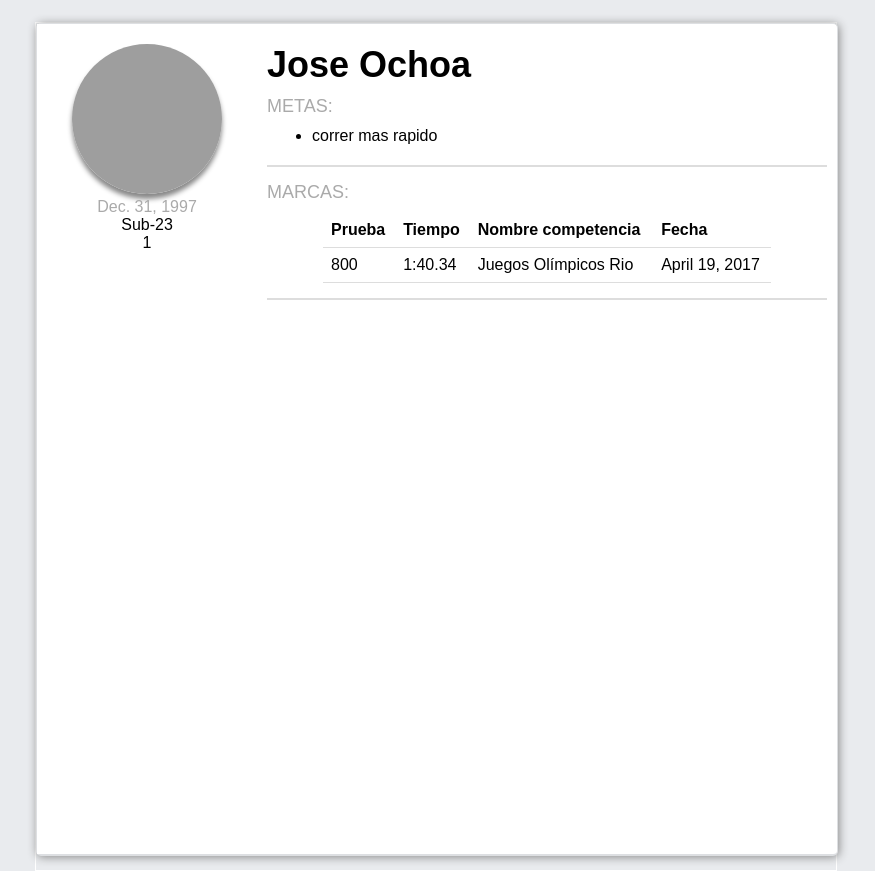
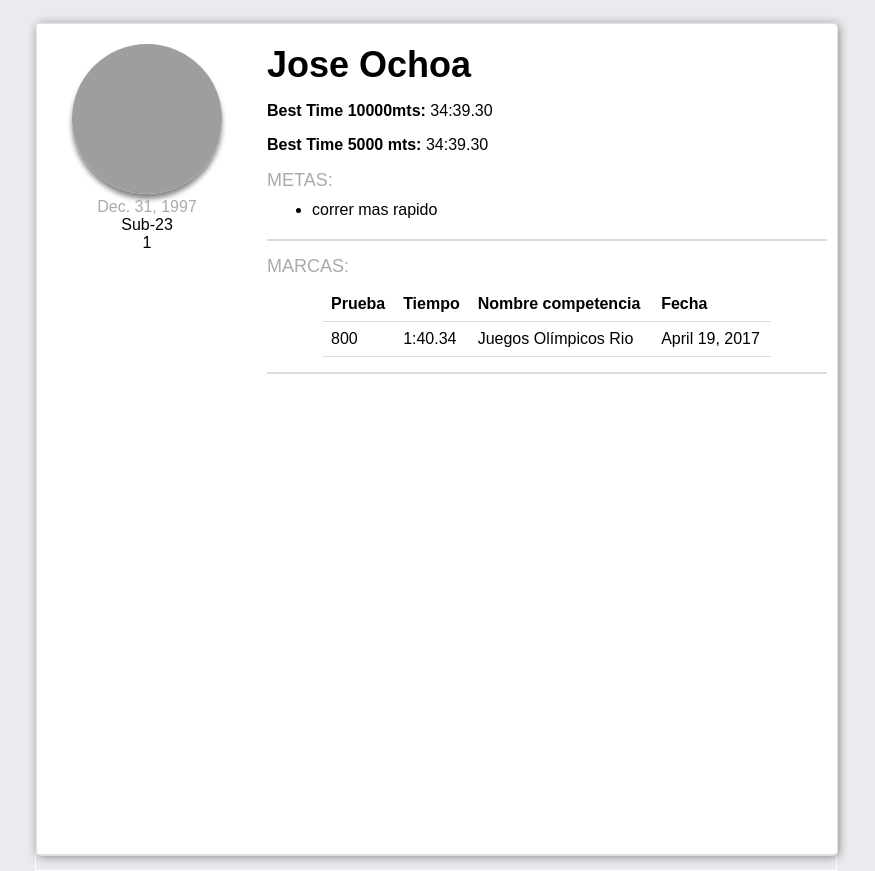
Before and after one commit to felrivglz/Directory, a Django app: a page that uses www/templates/details.html in a window 1280 px wide. Shown: the part 58-929 px from the top of the page, without its empty margins (204-1079 px from the left). Run offline with Django 3.2, Linux system fonts and the light colour scheme; data comes from the database, SQL or seed files in the repository; grey boxes are pictures that could not be loaded.

Commit message:
third day, style of details page, add views

```diff
--- a/www/templates/details.html
+++ b/www/templates/details.html
@@ -16,6 +16,9 @@
 
         <section id="cont-rigth">
           <h1 id="titulo-details">{{ runner.first_name}}  {{runner.last_name}}</h1>
+          <p><strong>Best Time 10000mts:</strong> 34:39.30</p>
+          <p><strong>Best Time 5000 mts:</strong> 34:39.30</p>
+
           <section class="cont-in-r">
             <h2 class="tituloh2-details">METAS:</h2>
             <ul>
```
